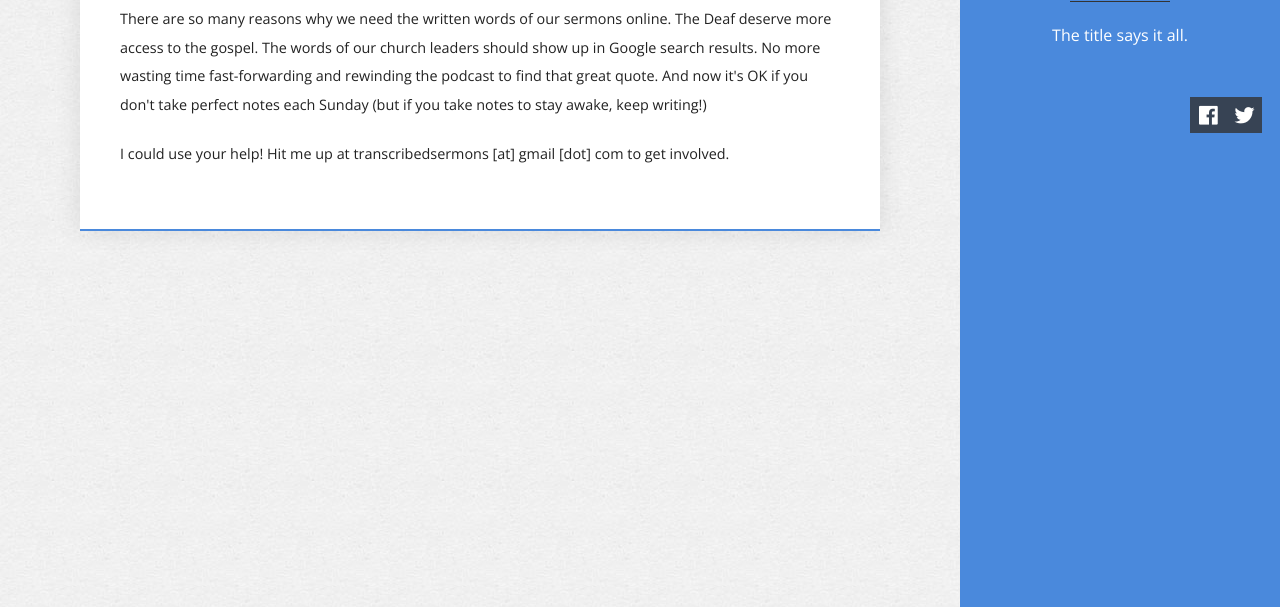
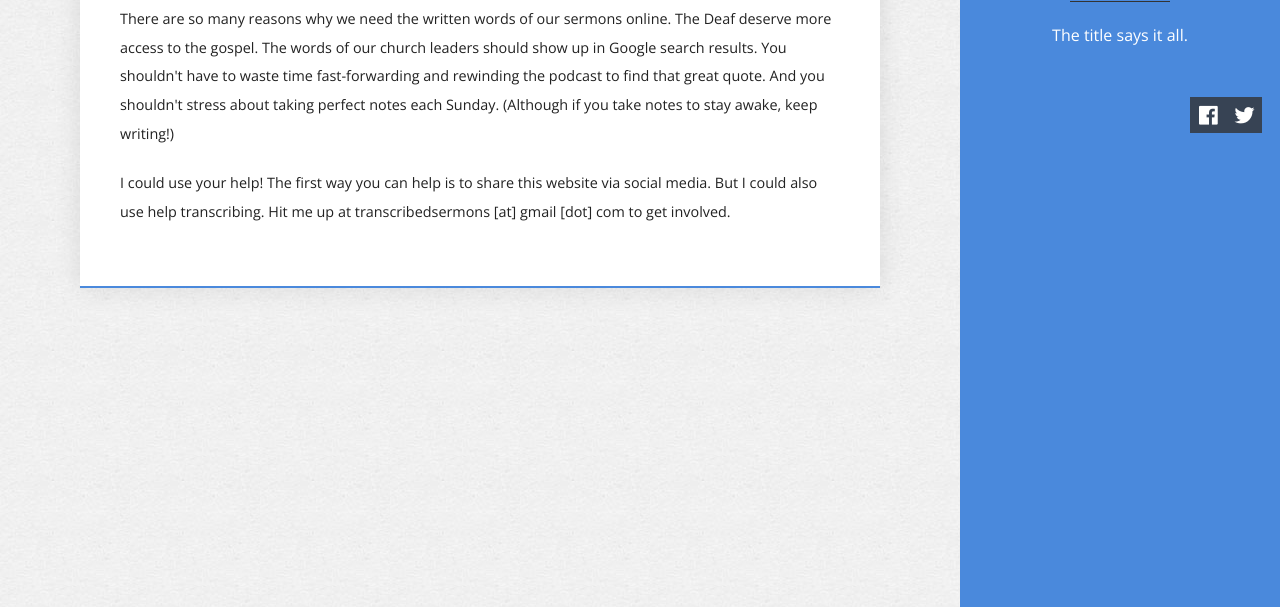
Before and after one commit to transcribed/transcribed.github.io, a plain HTML site: page about/index.html in a window 1280 px wide. Shown: the part 193-800 px from the top of the page. Drawn offline with nearby package versions, Linux system fonts and the light colour scheme.

Commit message:
Blog update at 2014-08-20 23:23:40

```diff
--- a/about/index.html
+++ b/about/index.html
@@ -121,9 +121,9 @@
             <section class="post-content">
                 <h3>Serving those who want sermons in writing. </h3>
 
-<p>There are so many reasons why we need the written words of our sermons online. The Deaf deserve more access to the gospel. The words of our church leaders should show up in Google search results. No more wasting time fast-forwarding and rewinding the podcast to find that great quote. And now it's OK if you don't take perfect notes each Sunday (but if you take notes to stay awake, keep writing!)</p>
+<p>There are so many reasons why we need the written words of our sermons online. The Deaf deserve more access to the gospel. The words of our church leaders should show up in Google search results. You shouldn't have to waste time fast-forwarding and rewinding the podcast to find that great quote. And you shouldn't stress about taking perfect notes each Sunday. (Although  if you take notes to stay awake, keep writing!)</p>
 
-<p>I could use your help! Hit me up at transcribedsermons [at] gmail [dot] com to get involved. </p>
+<p>I could use your help! The first way you can  help is to share this website via social media. But I could also use help transcribing. Hit me up at transcribedsermons [at] gmail [dot] com to get involved. </p>
             </section>
 
 
```
Also changed, not shown: rss/index.html (+1 -1 lines).
